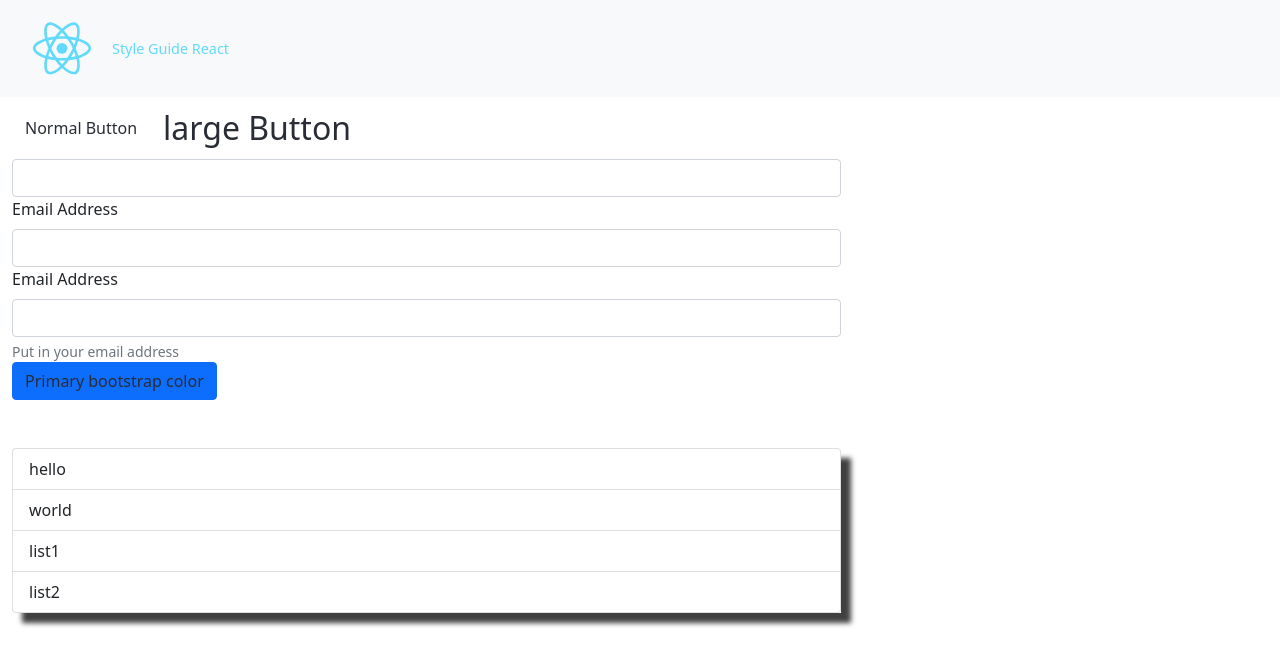
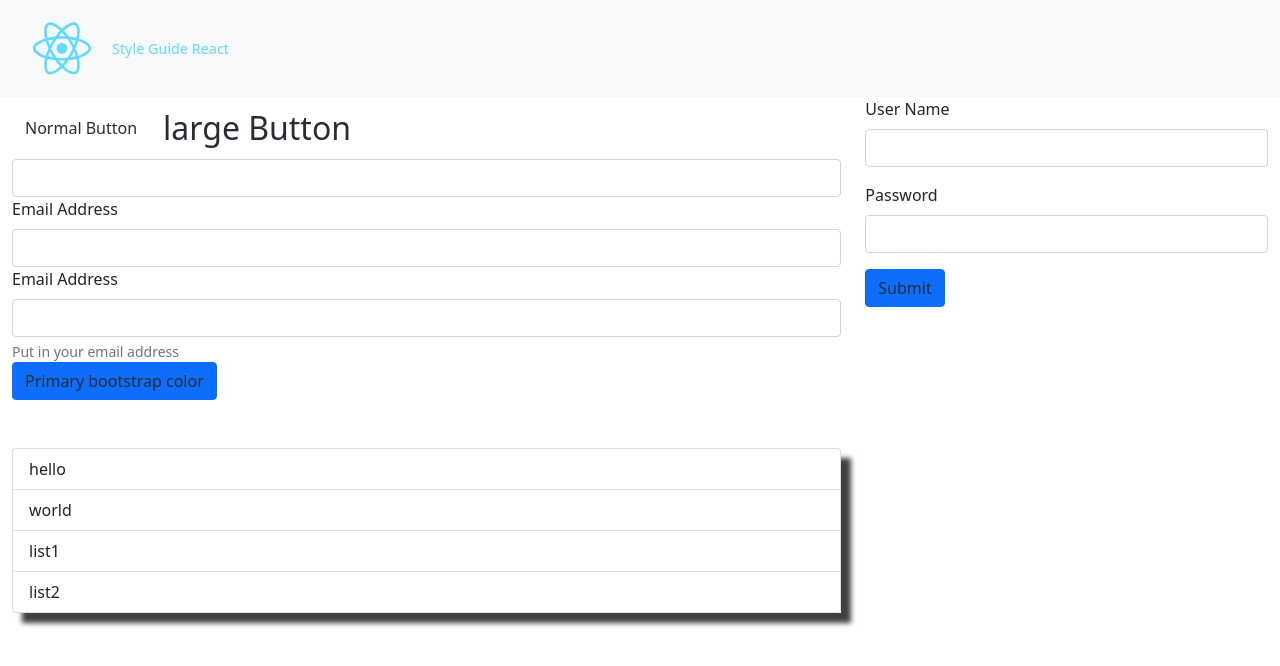
Before and after one commit to manishiitg/react-code-style-training, a React (Create React App) app: page / in a window 1280 px wide. Shown: the top 666 px of the page. Built offline with nearby package versions, Linux system fonts and the light colour scheme.

Commit message:
container form added

```diff
--- a/src/App.js
+++ b/src/App.js
@@ -11,12 +11,14 @@ import theme from "./theme"
 
 import InputText, { InputWithLabel } from "./components/InputText/input"
 
+import LoginForm from "./containers/LoginForm/LoginForm"
+
 function App() {
   return (
     <ThemeProvider theme={theme}>
       <div className="App">
 
-        <LayoutWith2Column>
+        <LayoutWith2Column side_column_component={<LoginForm />}>
 
           <Button>Normal Button</Button>
           <LargeButton>large Button</LargeButton>
--- a/src/components/InputText/input.js
+++ b/src/components/InputText/input.js
@@ -7,7 +7,7 @@ import styles from "./input.module.scss"
 const InputText = ({ id, ...props }) => {
     const [value, setValue] = useState("")
     return (
-        <input type="text" id={id} className="form-control" value={value} onChange={
+        <input type={props.type} id={id} className="form-control" value={value} onChange={
             (evt) => {
                 setValue(evt.target.value)
                 if ("callback" in props) {
@@ -18,9 +18,15 @@ const InputText = ({ id, ...props }) => {
     )
 }
 
+InputText.defaultProps = {
+    type: "text"
+}
+
+
 InputText.propTypes = {
     id: PropTypes.string.isRequired,
-    callback: PropTypes.func
+    callback: PropTypes.func,
+    type: PropTypes.string.isRequired
 }
 
 export const InputWithLabel = ({ id, label, ...otherProps }) => {
@@ -37,6 +43,10 @@ export const InputWithLabel = ({ id, label, ...otherProps }) => {
     )
 }
 
+InputWithLabel.defaultProps = {
+    ...InputText.defaultProps
+}
+
 InputWithLabel.propTypes = {
     ...InputText.propTypes,
     label: PropTypes.string.isRequired,
--- /dev/null
+++ b/src/containers/LoginForm/LoginForm.js
@@ -0,0 +1,42 @@
+import React, { useState } from "react"
+
+import { InputWithLabel } from "../../components/InputText/input"
+import Button from "../../components/Button/button"
+
+const LoginForm = () => {
+    const [formState, setFormState] = useState({
+        "username": "",
+        "password": ""
+    })
+    return (
+        <form>
+            <div className="mb-3">
+                <InputWithLabel id="username" label="User Name" callback={
+                    (val) => {
+                        setFormState({
+                            ...formState,
+                            "username": val
+                        })
+                    }
+                } />
+            </div>
+            <div className="mb-3">
+                <InputWithLabel type="password" id="password" label="Password" callback={
+                    (val) => {
+                        setFormState({
+                            ...formState,
+                            "password": val
+                        })
+                    }
+                } />
+            </div>
+            <Button className="btn-primary" onClick={(evt) => {
+                evt.preventDefault()
+                console.log("form submitted")
+                console.log(formState)
+            }}>Submit</Button>
+        </form>
+    )
+}
+
+export default LoginForm
--- a/src/layout/2column-layout.js
+++ b/src/layout/2column-layout.js
@@ -1,4 +1,6 @@
 import React from 'react'
+
+import propTypes from "prop-types"
 
 import Header from "./../components/Header/header"
 
@@ -37,4 +39,9 @@ const LayoutWith2Column = (props) => {
     )
 }
 
+LayoutWith2Column.propTypes = {
+    side_column_component: propTypes.element,
+    children: propTypes.arrayOf(propTypes.element).isRequired
+}
+
 export default LayoutWith2Column
```
